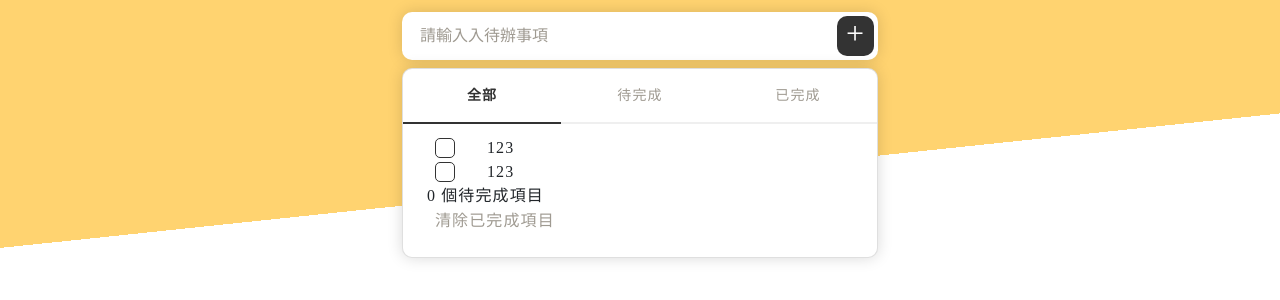
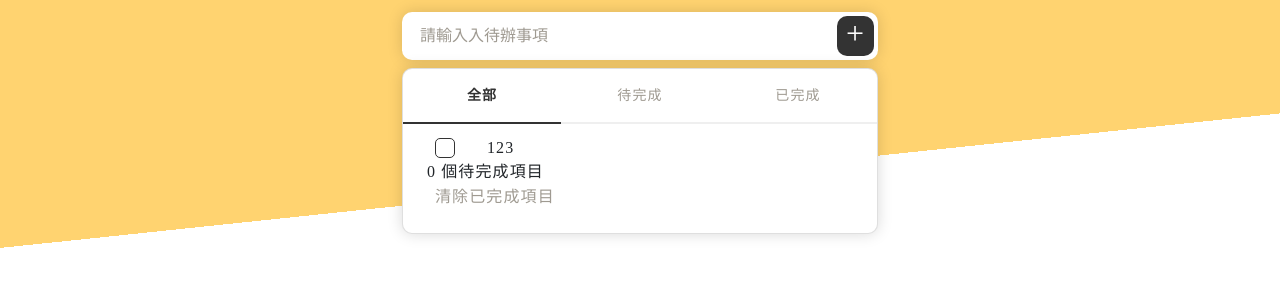
Before and after one commit to lily-oa/todolistAgain, a plain HTML site: page index.html in a window 1280 px wide. Shown: the part 204-504 px from the top of the page. Drawn offline with nearby package versions, Linux system fonts and the light colour scheme; a web font is replaced by a local one.

Commit message:
Update 2022-10-04T21:53:57.434Z

```diff
--- a/index.html
+++ b/index.html
@@ -42,13 +42,6 @@
           </label>
           <a href="#" class="delete"></a>
         </li>
-        <li>
-          <label for="" class="checkbox">
-            <input type="checkbox" checked>
-            <span>123</span>
-          </label>
-          <a href="#" class="delete"></a>
-        </li>
       </ul>
       <div class="list_footer">
         <p><span class="todoLength">0</span>  個待完成項目</p>
```
